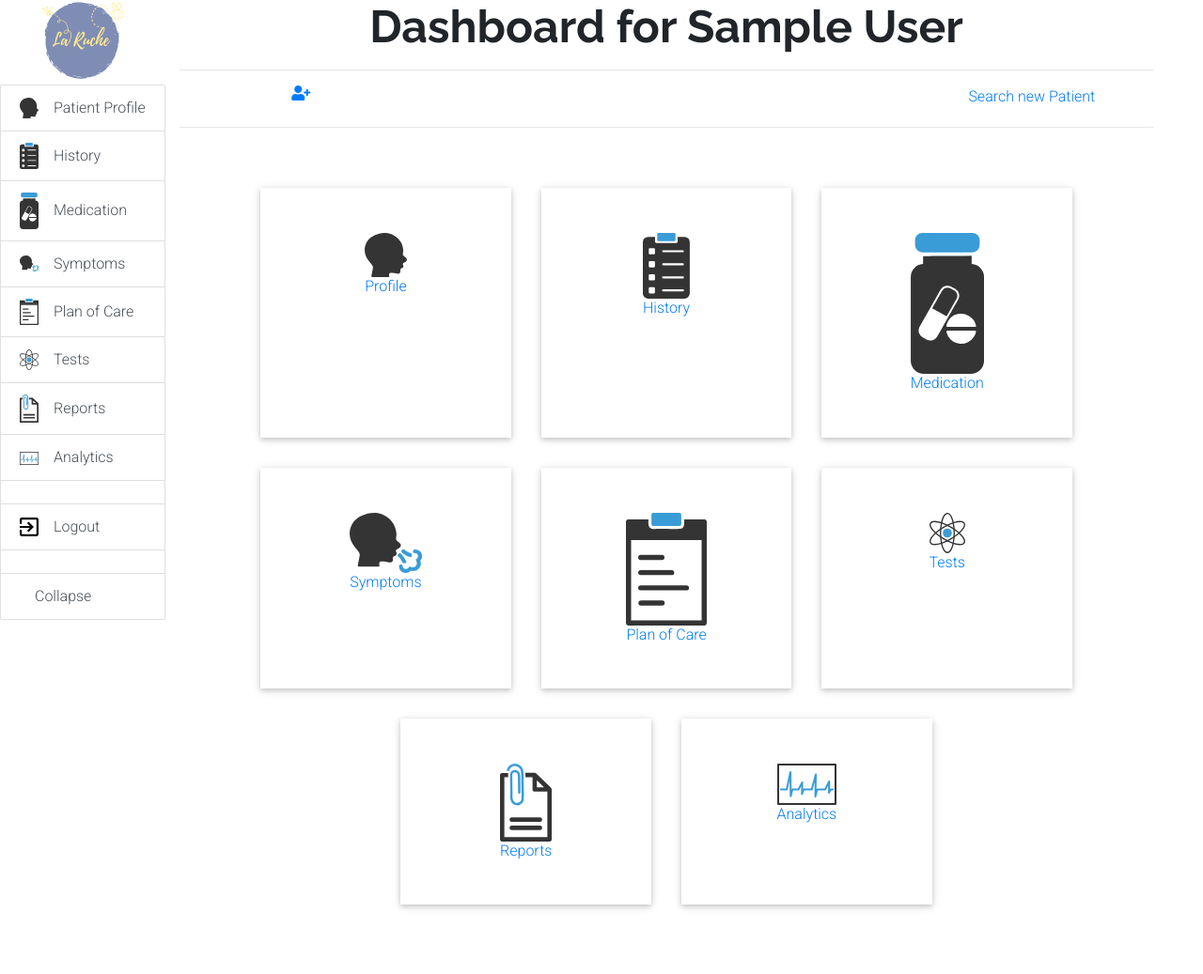
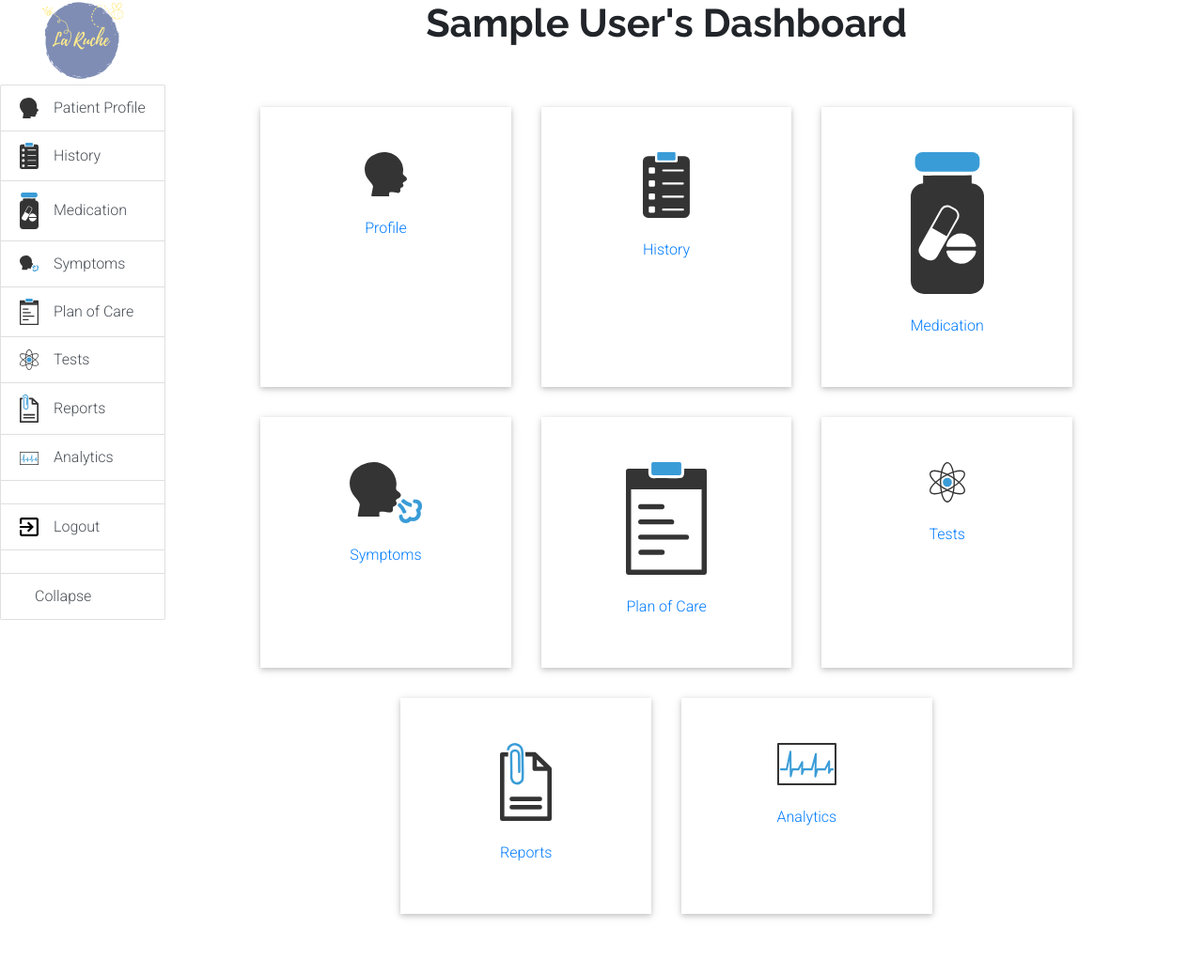
Before and after one commit to ClaireLally8/La-Ruche, a Flask app: template templates/dashboard.html in a window 1280 px wide. Shown: the whole page at 94% size. Before the commit the page ends 968 px from the top, so only its background shows below. Run offline with Flask 2, Linux system fonts and the light colour scheme; the template is opened without the code that fills it: most values are stand-ins (such as "Sample title", 1, 10 or a date in 2020); some libraries are stand-ins or nearby versions.

Commit message:
dashboard page

```diff
--- a/templates/dashboard.html
+++ b/templates/dashboard.html
@@ -1,48 +1,30 @@
 {% extends "layout.html" %}
 {% block body %}
-<section class="section">
-<h1 class="page-head text-center">Dashboard for {{patient.full_name}}</h1>
-</section>
-<section clas="section mx-5">
-<hr>
-<div class="container">
-<div class="row d-flex justify-content-between">
-<div class="col-lg-3 col-md-3 col-sm-3">
-<a href="{{ url_for('new_patient') }}" class="mb-1 d-flex justify-content-center"><i class="fas fa-user-plus new-user"></i></a>
+<h2 class="text-center">{{patient.full_name}}'s Dashboard</h2>
+<div class="row d-flex justify-content-center my-5">
+<div class="col-sm-12 col-md-4 col-lg-3 z-depth-1 nav-cards mx-3 py-5 d-flex my-3 justify-content-center">
+<a href="{{url_for('profile', patient_id=patient._id)}}"><img src="../static/images/patient.svg" class="img-fluid dashboard-icon"><br><h6 class="heading-6 text-center pt-4">Profile</h6></a>
 </div>
-<div class="col-lg-3 col-md-3 col-sm-3">
-<a href="{{ url_for('index') }}" class="mb-1 d-flex justify-content-center">Search new Patient</a>
+<div class="col-sm-12 col-md-4 col-lg-3 z-depth-1 nav-cards mx-3 py-5 d-flex my-3 justify-content-center">
+<a href="{{ url_for('history') }}"><img src="../static/images/history.svg" class="img-fluid dashboard-icon"><br><h6 class="heading-6 text-center pt-4">History</h6></a>
+</div>
+<div class="col-sm-12 col-md-4 col-lg-3 z-depth-1 nav-cards mx-3 py-5 d-flex my-3 justify-content-center">
+<a href="{{ url_for('medication', patient_id=patient._id) }}"><img src="../static/images/medication.svg" class="img-fluid dashboard-icon"><br><h6 class="heading-6 text-center pt-4">Medication</h6></a>
+</div>
+<div class="col-sm-12 col-md-4 col-lg-3 z-depth-1 nav-cards mx-3 py-5 my-3 d-flex my-3 justify-content-center">
+<a href="{{ url_for('symptoms') }}"><img src="../static/images/symptoms.svg" class="img-fluid dashboard-icon"><br><h6 class="heading-6 text-center pt-4">Symptoms</h6></a>
+</div>
+<div class="col-sm-12 col-md-4 col-lg-3 z-depth-1 nav-cards mx-3 py-5 my-3 d-flex justify-content-center">
+<a href="{{ url_for('care_plan') }}"><img src="../static/images/plan.svg" class="img-fluid dashboard-icon"><br><h6 class="heading-6 text-center pt-4">Plan of Care</h6></a>
+</div>
+<div class="col-sm-12 col-md-4 col-lg-3 z-depth-1 nav-cards mx-3 py-5 my-3 d-flex justify-content-center">
+<a href="{{ url_for('tests') }}"><img src="../static/images/tests.svg" class="img-fluid dashboard-icon"><br><h6 class="heading-6 text-center pt-4">Tests</h6></a>
+</div>
+<div class="col-sm-12 col-md-4 col-lg-3 z-depth-1 nav-cards mx-3 py-5 my-3 d-flex justify-content-center">
+<a href="{{ url_for('reports') }}"><img src="../static/images/reports.svg" class="img-fluid dashboard-icon"><br><h6 class="heading-6 text-center pt-4">Reports</h6></a>
+</div>
+<div class="col-sm-12 col-md-4 col-lg-3 z-depth-1 nav-cards mx-3 py-5 my-3 d-flex justify-content-center">
+<a href="{{ url_for('analytics') }}"><img src="../static/images/analytics.svg" class="img-fluid dashboard-icon"><br><h6 class="heading-6 text-center pt-4">Analytics</h6></a>
 </div>
 </div>
-</div>
-<hr>
-</section>
-<section class="section">
-<div class="row d-flex justify-content-center my-5">
-<div class="col-sm-12 col-md-4 col-lg-3 z-depth-1 nav-cards mx-3 py-5 d-flex my-3 justify-content-center">
-<a href="{{url_for('profile', patient_id=patient._id)}}"><img src="../static/images/patient.svg" class="img-fluid dashboard-icon"><br><h6 class="text-center card-text">Profile</h6></a>
-</div>
-<div class="col-sm-12 col-md-4 col-lg-3 z-depth-1 nav-cards mx-3 py-5 d-flex my-3 justify-content-center">
-<a href="{{ url_for('history') }}"><img src="../static/images/history.svg" class="img-fluid dashboard-icon"><br><h6 class="text-center card-text">History</h6></a>
-</div>
-<div class="col-sm-12 col-md-4 col-lg-3 z-depth-1 nav-cards mx-3 py-5 d-flex my-3 justify-content-center">
-<a href="{{ url_for('medication', patient_id=patient._id) }}"><img src="../static/images/medication.svg" class="img-fluid dashboard-icon"><br><h6 class="text-center card-text">Medication</h6></a>
-</div>
-<div class="col-sm-12 col-md-4 col-lg-3 z-depth-1 nav-cards mx-3 py-5 my-3 d-flex my-3 justify-content-center">
-<a href="{{ url_for('symptoms') }}"><img src="../static/images/symptoms.svg" class="img-fluid dashboard-icon"><br><h6 class="text-center card-text">Symptoms</h6></a>
-</div>
-<div class="col-sm-12 col-md-4 col-lg-3 z-depth-1 nav-cards mx-3 py-5 my-3 d-flex justify-content-center">
-<a href="{{ url_for('care_plan') }}"><img src="../static/images/plan.svg" class="img-fluid dashboard-icon"><br><h6 class="text-center card-text">Plan of Care</h6></a>
-</div>
-<div class="col-sm-12 col-md-4 col-lg-3 z-depth-1 nav-cards mx-3 py-5 my-3 d-flex justify-content-center">
-<a href="{{ url_for('tests') }}"><img src="../static/images/tests.svg" class="img-fluid dashboard-icon"><br><h6 class="text-center card-text">Tests</h6></a>
-</div>
-<div class="col-sm-12 col-md-4 col-lg-3 z-depth-1 nav-cards mx-3 py-5 my-3 d-flex justify-content-center">
-<a href="{{ url_for('reports') }}"><img src="../static/images/reports.svg" class="img-fluid dashboard-icon"><br><h6 class="text-center card-text">Reports</h6></a>
-</div>
-<div class="col-sm-12 col-md-4 col-lg-3 z-depth-1 nav-cards mx-3 py-5 my-3 d-flex justify-content-center">
-<a href="{{ url_for('analytics') }}"><img src="../static/images/analytics.svg" class="img-fluid dashboard-icon"><br><h6 class="text-center card-text">Analytics</h6></a>
-</div>
-</div>
-</section>
 {% endblock %}
```
